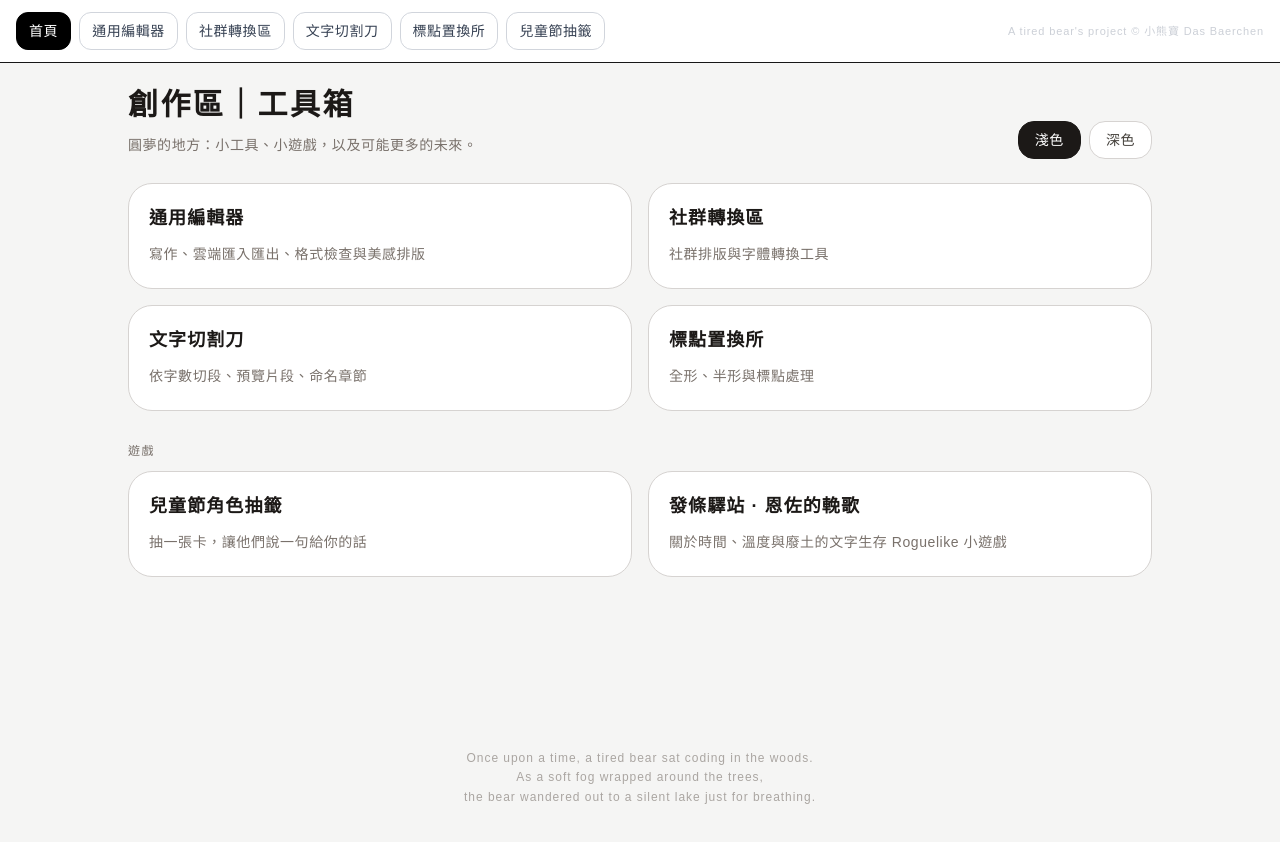
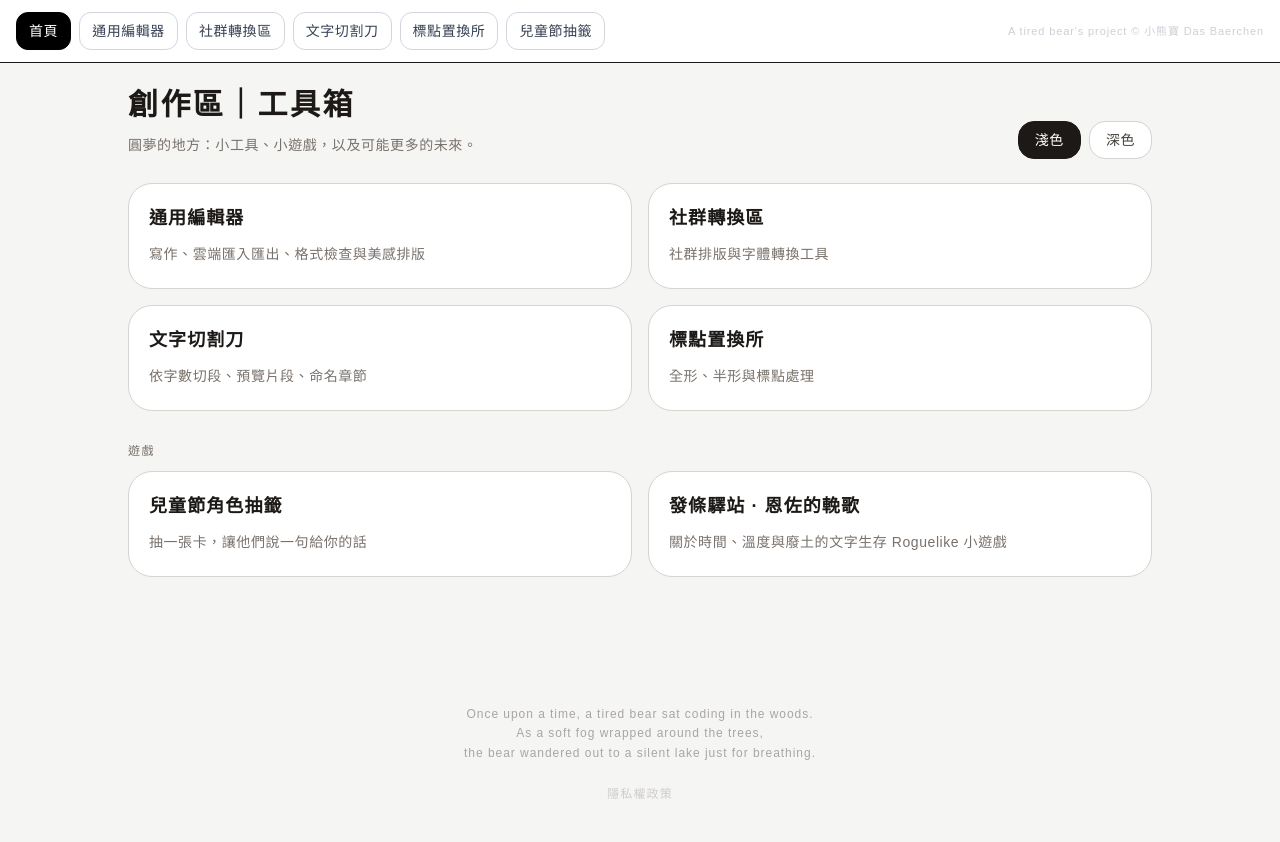
Before and after one commit to dasbaerchen42/ToolBox, a Next.js app: page / in a window 1280 px wide. Shown: the top 842 px of the page. Built offline with nearby package versions, Linux system fonts and the light colour scheme.

Commit message:
feat: add privacy policy link to homepage footer
https://claude.ai/code/session_01Rz4cN1qc65bsjWC6MQfGAo

```diff
--- a/app/page.tsx
+++ b/app/page.tsx
@@ -114,12 +114,18 @@ export default function HomePage() {
         </div>
       </div>
       {/* 這裡是專屬小熊的彩蛋頁尾 */}
-      <footer className="mt-20 pb-8 text-center px-4">
+      <footer className="mt-20 pb-8 text-center px-4 space-y-4">
         <p className={`mx-auto max-w-lg text-xs font-light leading-relaxed tracking-[0.08em] ${t.muted} opacity-60 transition-opacity duration-500 hover:opacity-100 cursor-default`}>
           Once upon a time, a tired bear sat coding in the woods.<br className="hidden sm:block" />
           As a soft fog wrapped around the trees, <br className="hidden sm:block" />
           the bear wandered out to a silent lake just for breathing.
         </p>
+        <Link
+          href="/privacy"
+          className={`text-xs tracking-widest opacity-30 hover:opacity-60 transition-opacity ${t.muted}`}
+        >
+          隱私權政策
+        </Link>
       </footer>
     </main>
   );
```
